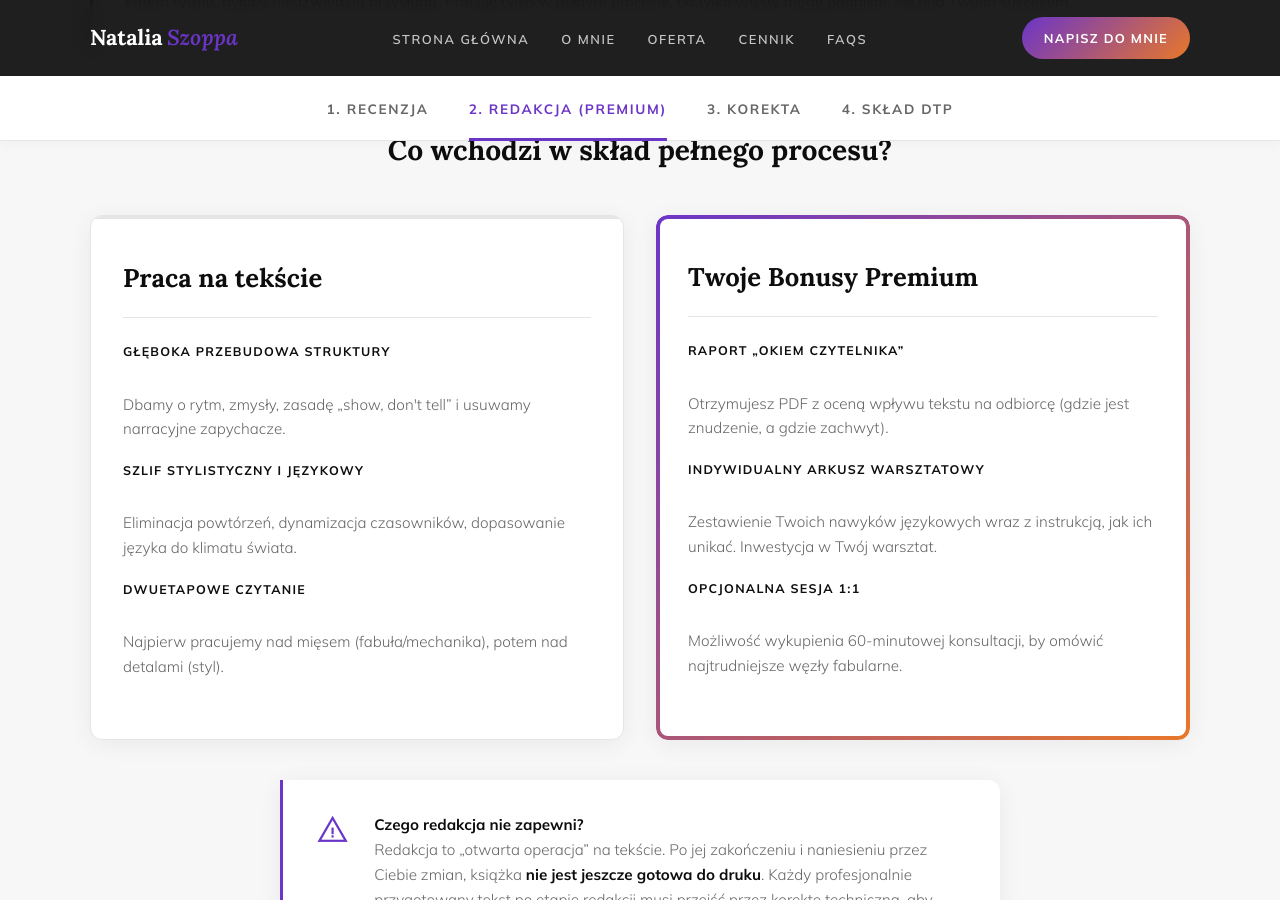
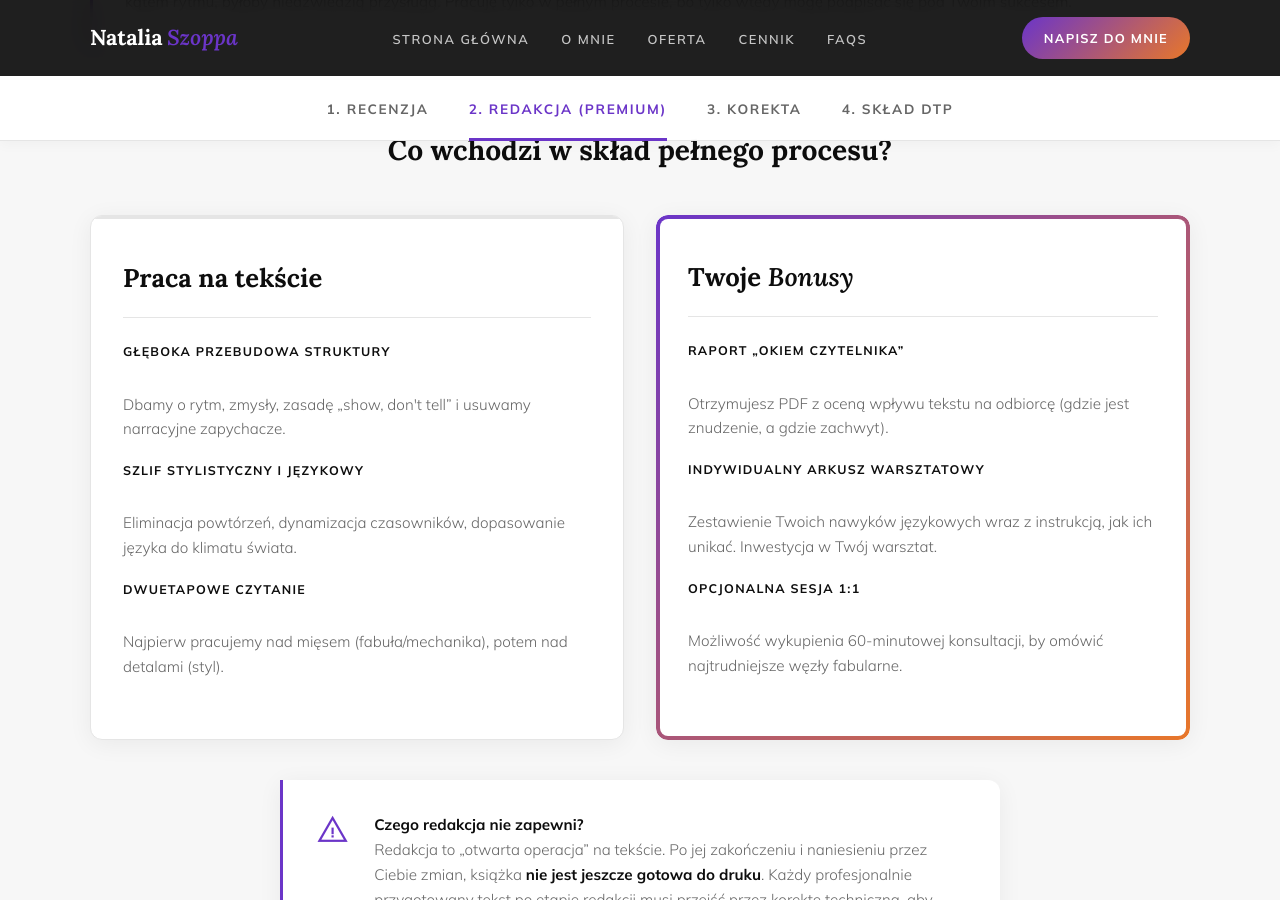
Before and after one commit to Bonnie00726/nataliaszoppa, a Jekyll site: the page built from oferta.html, in a window 1280 px wide and 900 px high, scrolled down 2989 px. Built offline with Jekyll 4.4.1, drawn with Linux system fonts in a browser that asks for light colours.

Commit message:
Update oferta.html

```diff
--- a/oferta.html
+++ b/oferta.html
@@ -284,7 +284,7 @@ title: Oferta
                     <!-- Dodajemy wewnętrzny div dla paddingu, aby tło karty przysłaniało wnętrze -->
                     <div style="padding: 40px 32px;">
                         <h3 style="font-family: var(--serif); font-size: 1.6rem; font-weight: 700; color: var(--ink); margin-bottom: 24px; padding-bottom: 16px; border-bottom: 1px solid var(--paper-mid);">
-                            Twoje Bonusy Premium
+                            Twoje <em>Bonusy</em>
                         </h3>
                         <ul class="compare-list">
                             <li><strong>Raport „Okiem Czytelnika”</strong><br>Otrzymujesz PDF z oceną wpływu tekstu na odbiorcę (gdzie jest znudzenie, a gdzie zachwyt).</li>
```
